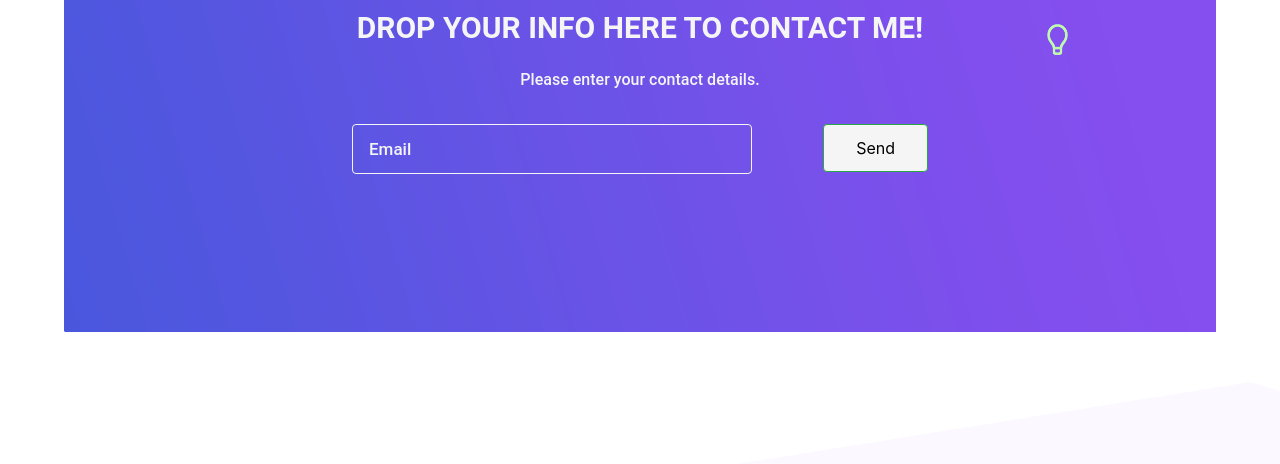
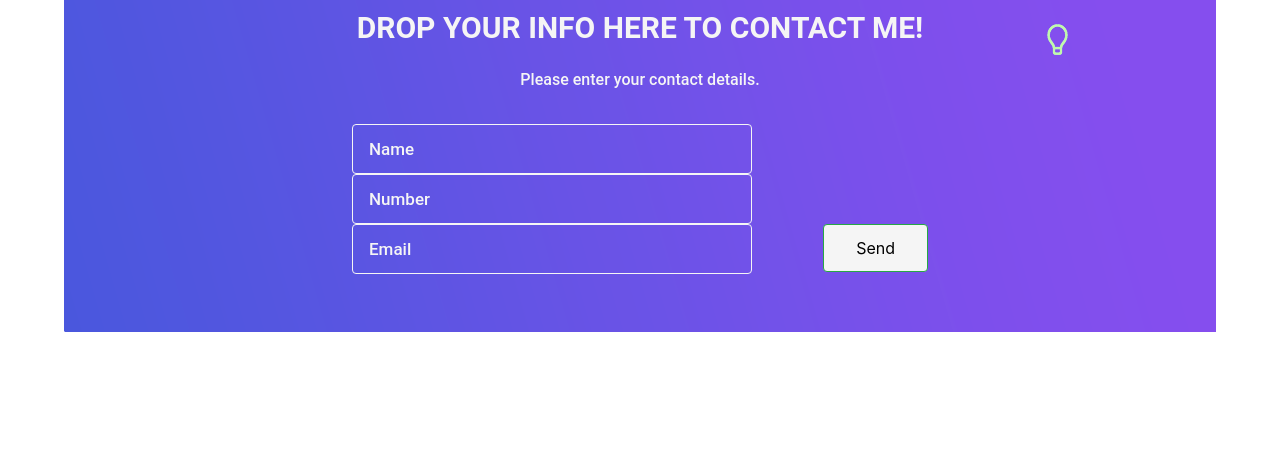
Before and after one commit to AdrianKpi/AdrianKpi, a plain HTML site: page Index.html in a window 1280 px wide. Shown: the part 4183-4647 px from the top of the page. Drawn offline with Linux system fonts and the light colour scheme.

Commit message:
Adding of Contact Details
Name and Number

```diff
--- a/Index.html
+++ b/Index.html
@@ -363,6 +363,12 @@
                     <form class="w-50">
                         <div class="row d-flex flex-row flex-wrap">
                             <div class="col input-textbox">
+                                <input type="text" id="txtemail" class="form-control" placeholder="Name">
+                            </div>
+                            <div class="col input-textbox">
+                                <input type="text" id="txtemail" class="form-control" placeholder="Number">
+                            </div>
+                            <div class="col input-textbox">
                                 <input type="text" id="txtemail" class="form-control" placeholder="Email">
                             </div>
                             <div class="col">
```
